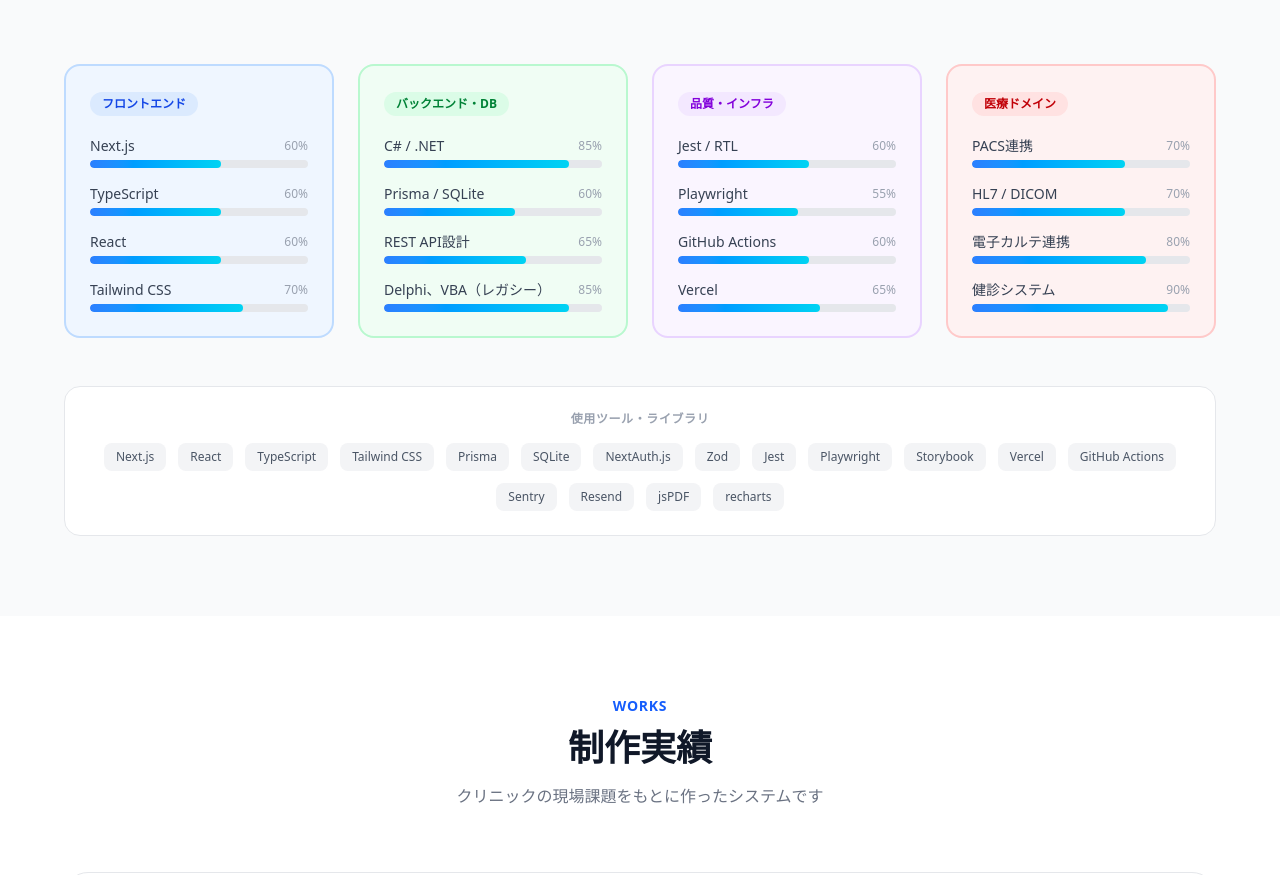
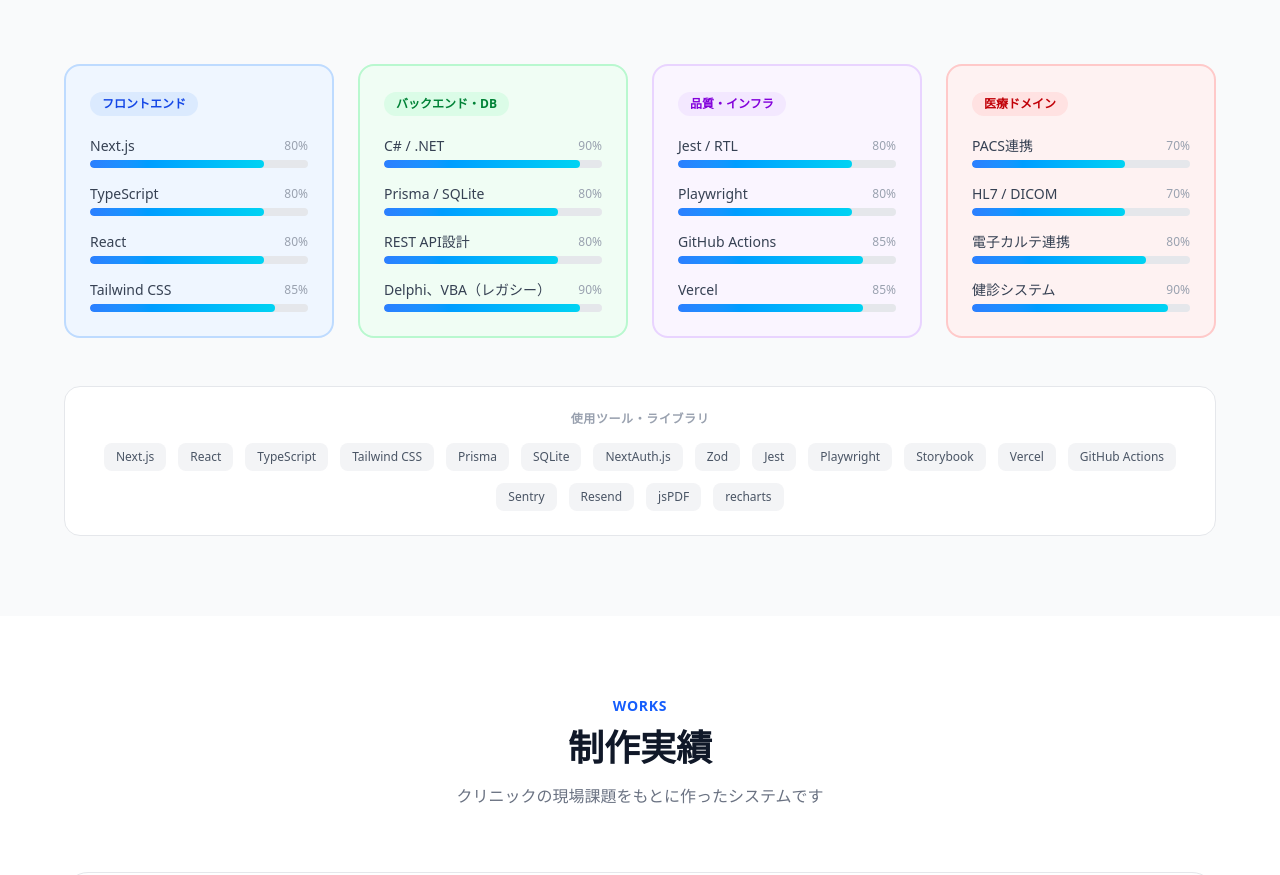
Before and after one commit to KaNaHiRi/portfolio, a Next.js app: page / in a window 1280 px wide. Shown: the part 1700-2575 px from the top of the page. Built offline with nearby package versions, Linux system fonts and the light colour scheme.

Commit message:
address、skill更新

```diff
--- a/app/components/SkillsSection.tsx
+++ b/app/components/SkillsSection.tsx
@@ -4,10 +4,10 @@
     color: 'border-blue-200 bg-blue-50',
     headerColor: 'text-blue-700 bg-blue-100',
     skills: [
-      { name: 'Next.js', level: 60 },
-      { name: 'TypeScript', level: 60 },
-      { name: 'React', level: 60 },
-      { name: 'Tailwind CSS', level: 70 },
+      { name: 'Next.js', level: 80 },
+      { name: 'TypeScript', level: 80},
+      { name: 'React', level: 80 },
+      { name: 'Tailwind CSS', level: 85 },
     ],
   },
   {
@@ -15,10 +15,10 @@
     color: 'border-green-200 bg-green-50',
     headerColor: 'text-green-700 bg-green-100',
     skills: [
-      { name: 'C# / .NET', level: 85 },
-      { name: 'Prisma / SQLite', level: 60 },
-      { name: 'REST API設計', level: 65 },
-      { name: 'Delphi、VBA（レガシー）', level: 85 },
+      { name: 'C# / .NET', level: 90 },
+      { name: 'Prisma / SQLite', level: 80 },
+      { name: 'REST API設計', level: 80 },
+      { name: 'Delphi、VBA（レガシー）', level: 90 },
     ],
   },
   {
@@ -26,10 +26,10 @@
     color: 'border-purple-200 bg-purple-50',
     headerColor: 'text-purple-700 bg-purple-100',
     skills: [
-      { name: 'Jest / RTL', level: 60 },
-      { name: 'Playwright', level: 55 },
-      { name: 'GitHub Actions', level: 60 },
-      { name: 'Vercel', level: 65 },
+      { name: 'Jest / RTL', level: 80 },
+      { name: 'Playwright', level: 80 },
+      { name: 'GitHub Actions', level: 85 },
+      { name: 'Vercel', level: 85 },
     ],
   },
   {
```
